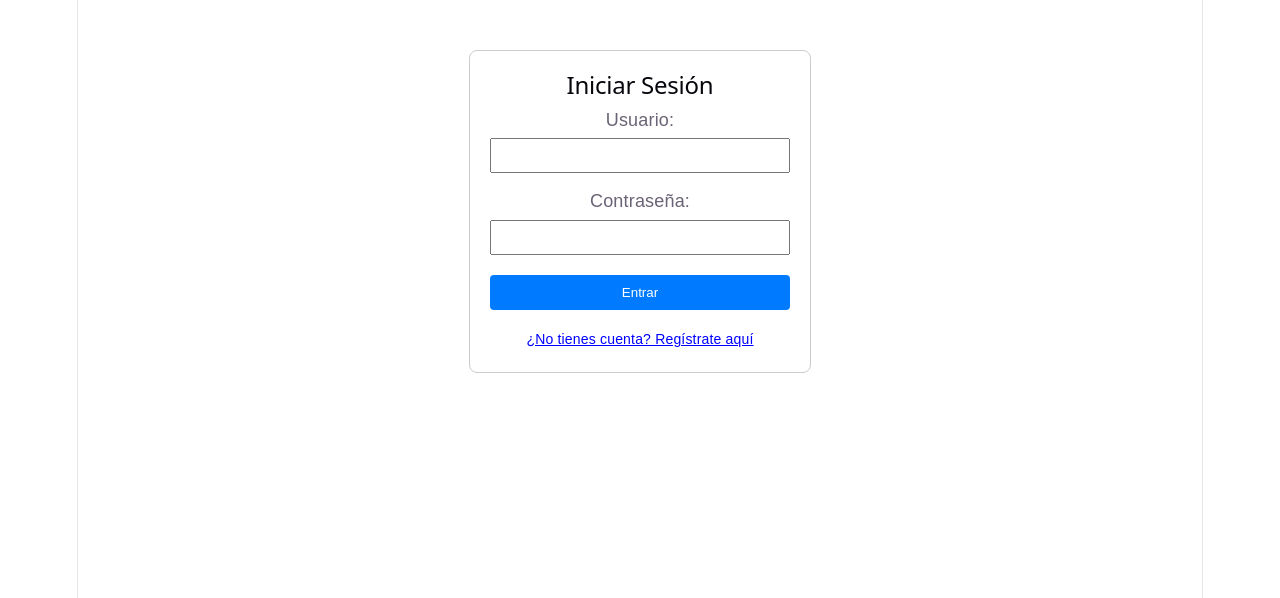
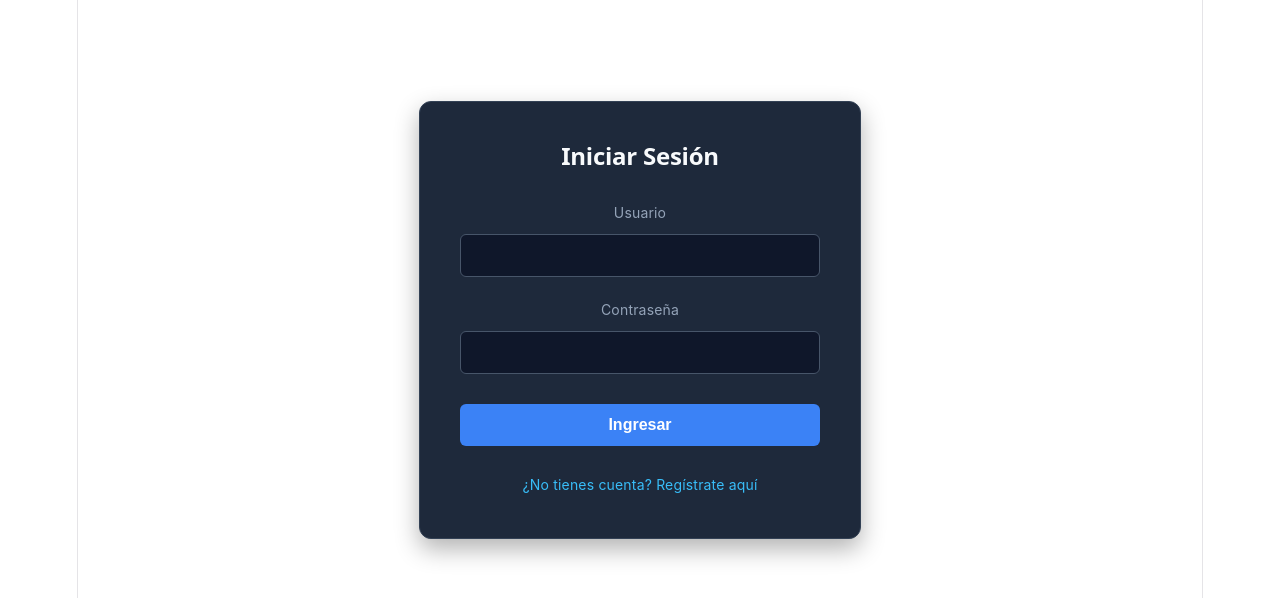
Before and after one commit to Abrahamfmm/archivacloud-p12, a React app in the folder frontend/: page / in a window 1280 px wide. Shown: the top 598 px of the page. Built offline with nearby package versions, Linux system fonts and the light colour scheme; the HTML template or start-up script is replaced by a standard one.

Commit message:
Actualizacion de diseño en frontend

```diff
--- a/frontend/src/Login.jsx
+++ b/frontend/src/Login.jsx
@@ -4,13 +4,12 @@ import axios from 'axios';
 export default function Login({ setToken }) {
   const [username, setUsername] = useState('');
   const [password, setPassword] = useState('');
-  const [isLoginView, setIsLoginView] = useState(true); // Controla si mostramos Login o Registro
+  const [isLoginView, setIsLoginView] = useState(true);
 
   const handleSubmit = async (e) => {
     e.preventDefault();
     try {
       if (isLoginView) {
-        // --- FLUJO DE LOGIN ---
         const response = await axios.post('http://127.0.0.1:8000/api/auth/login', {
           username,
           password
@@ -19,14 +18,13 @@ export default function Login({ setToken }) {
         localStorage.setItem('token', tokenStr);
         setToken(tokenStr);
       } else {
-        // --- FLUJO DE REGISTRO ---
         await axios.post('http://127.0.0.1:8000/api/auth/register', {
           username,
           password
         });
         alert('¡Usuario registrado con éxito! Ahora puedes iniciar sesión.');
-        setIsLoginView(true); // Devolvemos automáticamente a la vista de Login
-        setPassword('');      // Limpiamos la contraseña por seguridad
+        setIsLoginView(true);
+        setPassword('');
       }
     } catch (error) {
       console.error("Error de autenticación", error);
@@ -35,49 +33,100 @@ export default function Login({ setToken }) {
   };
 
   return (
-    <div style={{ display: 'flex', justifyContent: 'center', marginTop: '50px', fontFamily: 'Arial' }}>
-      <div style={{ padding: '20px', border: '1px solid #ccc', borderRadius: '8px', width: '300px' }}>
-        <h2 style={{ textAlign: 'center' }}>
-          {isLoginView ? 'Iniciar Sesión' : 'Registro de Usuario'}
+    <div style={{
+      display: 'flex',
+      justifyContent: 'center',
+      alignItems: 'center',
+      minHeight: '80vh',
+      fontFamily: '"Inter", "Segoe UI", Arial, sans-serif',
+      color: '#e2e8f0'
+    }}>
+      <div style={{
+        padding: '40px',
+        backgroundColor: '#1e293b', // Fondo azul oscuro moderno
+        border: '1px solid #334155',
+        borderRadius: '12px',
+        width: '100%',
+        maxWidth: '360px',
+        boxShadow: '0 10px 25px rgba(0, 0, 0, 0.3)'
+      }}>
+        <h2 style={{
+          textAlign: 'center',
+          marginBottom: '30px',
+          color: '#f8fafc',
+          fontSize: '24px',
+          fontWeight: '600'
+        }}>
+          {isLoginView ? 'Iniciar Sesión' : 'Crear Cuenta'}
         </h2>
 
         <form onSubmit={handleSubmit} style={{ display: 'flex', flexDirection: 'column' }}>
-          <label style={{ marginBottom: '5px' }}>Usuario:</label>
+          <label style={{ marginBottom: '8px', fontSize: '14px', color: '#94a3b8' }}>
+            Usuario
+          </label>
           <input
             type="text"
             value={username}
             onChange={(e) => setUsername(e.target.value)}
-            style={{ marginBottom: '15px', padding: '8px' }}
+            style={{
+              marginBottom: '20px',
+              padding: '12px',
+              borderRadius: '6px',
+              border: '1px solid #475569',
+              backgroundColor: '#0f172a',
+              color: '#f8fafc',
+              outline: 'none',
+              fontSize: '15px'
+            }}
             required
           />
 
-          <label style={{ marginBottom: '5px' }}>Contraseña:</label>
+          <label style={{ marginBottom: '8px', fontSize: '14px', color: '#94a3b8' }}>
+            Contraseña
+          </label>
           <input
             type="password"
             value={password}
             onChange={(e) => setPassword(e.target.value)}
-            style={{ marginBottom: '20px', padding: '8px' }}
+            style={{
+              marginBottom: '30px',
+              padding: '12px',
+              borderRadius: '6px',
+              border: '1px solid #475569',
+              backgroundColor: '#0f172a',
+              color: '#f8fafc',
+              outline: 'none',
+              fontSize: '15px'
+            }}
             required
           />
 
           <button
             type="submit"
             style={{
-              padding: '10px',
-              backgroundColor: isLoginView ? '#007bff' : '#28a745',
+              padding: '12px',
+              backgroundColor: isLoginView ? '#3b82f6' : '#10b981', // Azul para login, Verde para registro
               color: 'white',
               border: 'none',
-              borderRadius: '4px',
-              cursor: 'pointer'
+              borderRadius: '6px',
+              cursor: 'pointer',
+              fontSize: '16px',
+              fontWeight: 'bold',
+              transition: 'all 0.3s ease'
             }}
           >
-            {isLoginView ? 'Entrar' : 'Registrar'}
+            {isLoginView ? 'Ingresar' : 'Registrarse'}
           </button>
         </form>
 
-        <div style={{ marginTop: '15px', textAlign: 'center' }}>
+        <div style={{ marginTop: '25px', textAlign: 'center' }}>
           <span
-            style={{ color: 'blue', cursor: 'pointer', textDecoration: 'underline', fontSize: '14px' }}
+            style={{
+              color: '#38bdf8',
+              cursor: 'pointer',
+              fontSize: '14px',
+              transition: 'color 0.2s'
+            }}
             onClick={() => setIsLoginView(!isLoginView)}
           >
             {isLoginView
--- a/frontend/src/Upload.jsx
+++ b/frontend/src/Upload.jsx
@@ -109,45 +109,145 @@ const Upload = ({ token }) => {
   };
 
   return (
-    <div style={{ padding: '20px', fontFamily: 'Arial' }}>
-      <h2>ArchivaCloud P-12 - Sprint 3 (Seguridad)</h2>
+    <div style={{
+      padding: '30px',
+      fontFamily: '"Inter", "Segoe UI", Arial, sans-serif',
+      color: '#e2e8f0',
+      maxWidth: '800px',
+      margin: '0 auto'
+    }}>
+      <h2 style={{ textAlign: 'center', marginBottom: '30px', color: '#f8fafc' }}>
+        ArchivaCloud P-12 - Panel de Archivos
+      </h2>
 
-      <div style={{ marginBottom: '20px', padding: '10px', border: '1px solid #ccc', borderRadius: '8px' }}>
-        <h3>Subir Archivo</h3>
-        <input type="file" onChange={(e) => setFile(e.target.files[0])} />
-        <button onClick={handleUpload} style={{ marginLeft: '10px' }}>Subir a S3</button>
+      {/* SECCIÓN DE SUBIDA */}
+      <div style={{
+        marginBottom: '30px',
+        padding: '25px',
+        backgroundColor: '#1e293b',
+        border: '1px solid #334155',
+        borderRadius: '12px',
+        display: 'flex',
+        flexDirection: 'column',
+        alignItems: 'center',
+        boxShadow: '0 4px 6px rgba(0, 0, 0, 0.1)'
+      }}>
+        <h3 style={{ marginTop: '0', color: '#38bdf8', marginBottom: '20px' }}>Subir Nuevo Archivo</h3>
+
+        <div style={{ display: 'flex', gap: '15px', alignItems: 'center', width: '100%', justifyContent: 'center', flexWrap: 'wrap' }}>
+          {/* Botón de archivo personalizado */}
+          <label style={{
+            padding: '10px 20px',
+            backgroundColor: '#0f172a',
+            border: '1px dashed #475569',
+            borderRadius: '6px',
+            cursor: 'pointer',
+            color: file ? '#38bdf8' : '#94a3b8',
+            transition: 'border-color 0.2s',
+            textAlign: 'center',
+            minWidth: '200px'
+          }}>
+            {file ? file.name : '📄 Seleccionar archivo...'}
+            <input
+              type="file"
+              style={{ display: 'none' }}
+              onChange={(e) => setFile(e.target.files[0])}
+            />
+          </label>
+
+          <button
+            onClick={handleUpload}
+            disabled={!file}
+            style={{
+              padding: '10px 24px',
+              backgroundColor: file ? '#3b82f6' : '#475569',
+              color: 'white',
+              border: 'none',
+              borderRadius: '6px',
+              cursor: file ? 'pointer' : 'not-allowed',
+              fontWeight: 'bold',
+              transition: 'background-color 0.2s'
+            }}
+          >
+            Subir a S3
+          </button>
+        </div>
       </div>
 
-      <h3>Archivos en el Bucket</h3>
+      {/* SECCIÓN DE LISTA DE ARCHIVOS */}
+      <h3 style={{ color: '#f8fafc', borderBottom: '1px solid #334155', paddingBottom: '10px', marginBottom: '20px' }}>
+        Archivos en el Bucket
+      </h3>
+
       {fileList.length === 0 ? (
-        <p>No hay archivos todavía.</p>
+        <div style={{ textAlign: 'center', padding: '40px', backgroundColor: '#1e293b', borderRadius: '12px', color: '#94a3b8' }}>
+          No hay archivos subidos todavía.
+        </div>
       ) : (
-        <ul>
+        <div style={{ display: 'flex', flexDirection: 'column', gap: '10px' }}>
           {fileList.map((f, index) => (
-            <li key={index} style={{ marginBottom: '10px' }}>
-              <a href={f.url} target="_blank" rel="noopener noreferrer">
+            <div key={index} style={{
+              display: 'flex',
+              justifyContent: 'space-between',
+              alignItems: 'center',
+              padding: '15px 20px',
+              backgroundColor: '#1e293b',
+              borderRadius: '8px',
+              border: '1px solid #334155',
+              transition: 'transform 0.1s',
+            }}>
+              {/* Info del archivo */}
+              <div style={{ display: 'flex', alignItems: 'center', gap: '15px' }}>
+                <a
+                  href={f.url}
+                  target="_blank"
+                  rel="noopener noreferrer"
+                  style={{ color: '#e2e8f0', textDecoration: 'none', fontWeight: '500', fontSize: '15px' }}
+                >
                   {f.filename}
                 </a>
-              {" "} - {(f.size / 1024).toFixed(2)} KB {" "}
+                <span style={{ color: '#64748b', fontSize: '13px', backgroundColor: '#0f172a', padding: '4px 8px', borderRadius: '4px' }}>
+                  {(f.size / 1024).toFixed(2)} KB
+                </span>
+              </div>
 
-              {/* Botón Renombrar (Feature P-12) */}
+              {/* Contenedor de Botones de Acción */}
+              <div style={{ display: 'flex', gap: '10px' }}>
                 <button
                   onClick={() => handleRename(f.filename)}
-                style={{ color: 'black', backgroundColor: '#ffc107', border: 'none', marginLeft: '15px', cursor: 'pointer', padding: '2px 8px', borderRadius: '4px' }}
+                  style={{
+                    color: '#fff',
+                    backgroundColor: '#f59e0b', // Naranja/Amarillo moderno
+                    border: 'none',
+                    cursor: 'pointer',
+                    padding: '8px 12px',
+                    borderRadius: '6px',
+                    fontSize: '13px',
+                    fontWeight: 'bold'
+                  }}
                 >
                   Renombrar
                 </button>
 
-              {/* Botón Borrar */}
                 <button
                   onClick={() => handleDelete(f.filename)}
-                style={{ color: 'white', backgroundColor: '#dc3545', border: 'none', marginLeft: '5px', cursor: 'pointer', padding: '2px 8px', borderRadius: '4px' }}
+                  style={{
+                    color: 'white',
+                    backgroundColor: '#ef4444', // Rojo moderno
+                    border: 'none',
+                    cursor: 'pointer',
+                    padding: '8px 12px',
+                    borderRadius: '6px',
+                    fontSize: '13px',
+                    fontWeight: 'bold'
+                  }}
                 >
                   Borrar
                 </button>
-            </li>
+              </div>
+            </div>
           ))}
-        </ul>
+        </div>
       )}
     </div>
   );
```
Also changed, not shown: 1 other file (tests, documents, lock files or other folders). Lines whose indentation alone changed are shown as unchanged.
